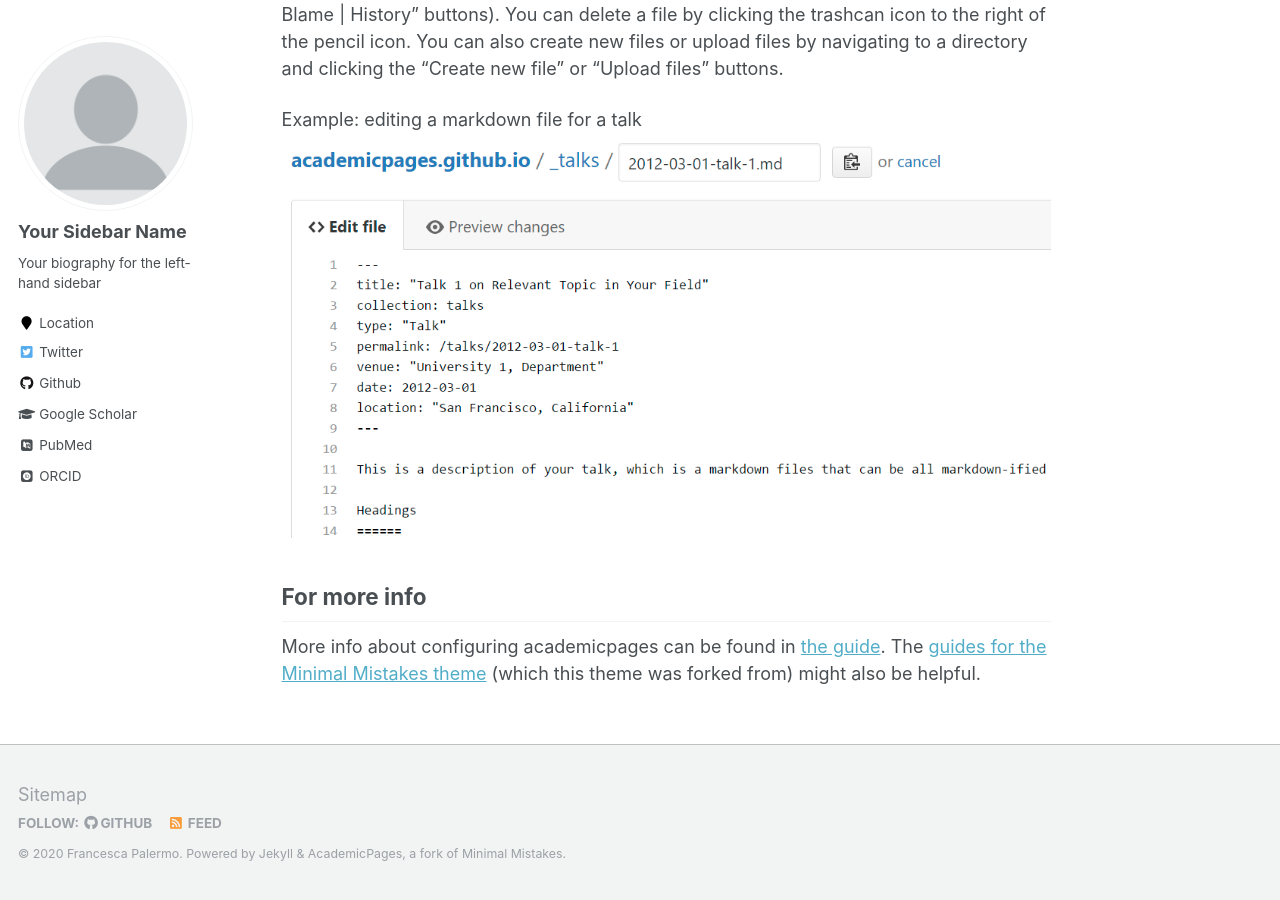
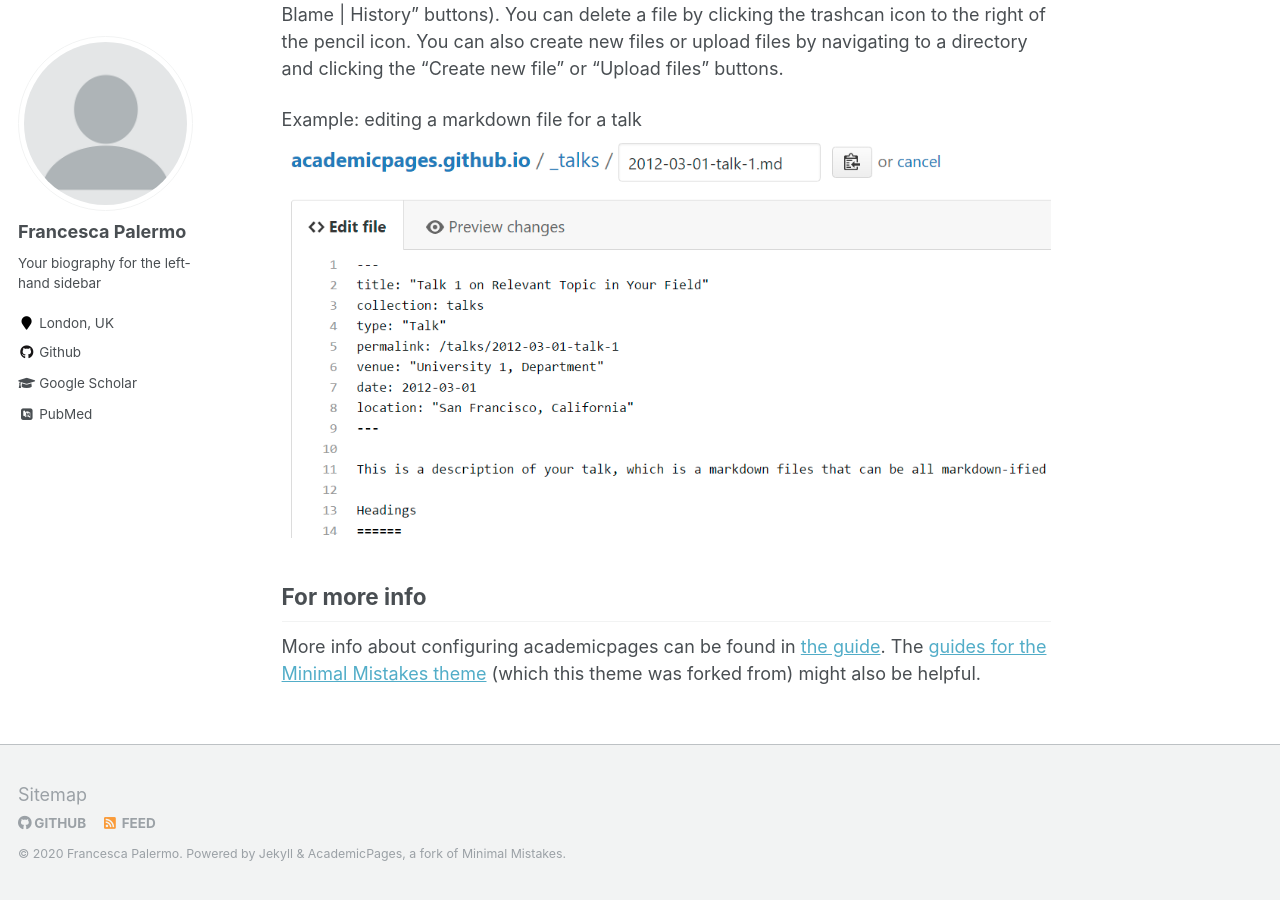
Before and after one commit to francescapalermo/francescapalermo.github.io, a Jekyll site: the page built from _pages/about.md, in a window 1280 px wide and 900 px high, scrolled down 2463 px. Built offline with Jekyll 4.4.1, drawn with Linux system fonts in a browser that asks for light colours; some web fonts are replaced.

Commit message:
Update _config.yml

```diff
--- a/_config.yml
+++ b/_config.yml
@@ -6,7 +6,7 @@
 # `jekyll serve`. If you change this file, please restart the server process.
 
 # Site Settings
-locale                   : "en-US"
+locale                   : "en-UK"
 title                    : "Francesca Palermo / Site Title"
 title_separator          : "-"
 name                     : &name "Francesca Palermo"
@@ -80,10 +80,10 @@
 
 # Site Author
 author:
-  name             : "Your Sidebar Name"
+  name             : "Francesca Palermo"
   avatar           : "profile.png"
   bio              : "Your biography for the left-hand sidebar"
-  location         : "Location"
+  location         : "London, UK"
   employer         :
   pubmed           : "https://www.ncbi.nlm.nih.gov/pubmed/?term=john+snow"
   googlescholar    : "http://yourfullgooglescholarurl.com"
@@ -103,13 +103,13 @@
   impactstory      : #"https://profiles.impactstory.org/u/xxxx-xxxx-xxxx-xxxx"
   lastfm           :
   linkedin         :
-  orcid            : "http://orcid.org/yourorcidurl"
+  orcid            :
   pinterest        :
   soundcloud       :
   stackoverflow    : # http://stackoverflow.com/users/123456/username
   steam            :
   tumblr           :
-  twitter          : "replacethistwitterhandle"
+  twitter          :
   vine             :
   weibo            :
   xing             :
```
